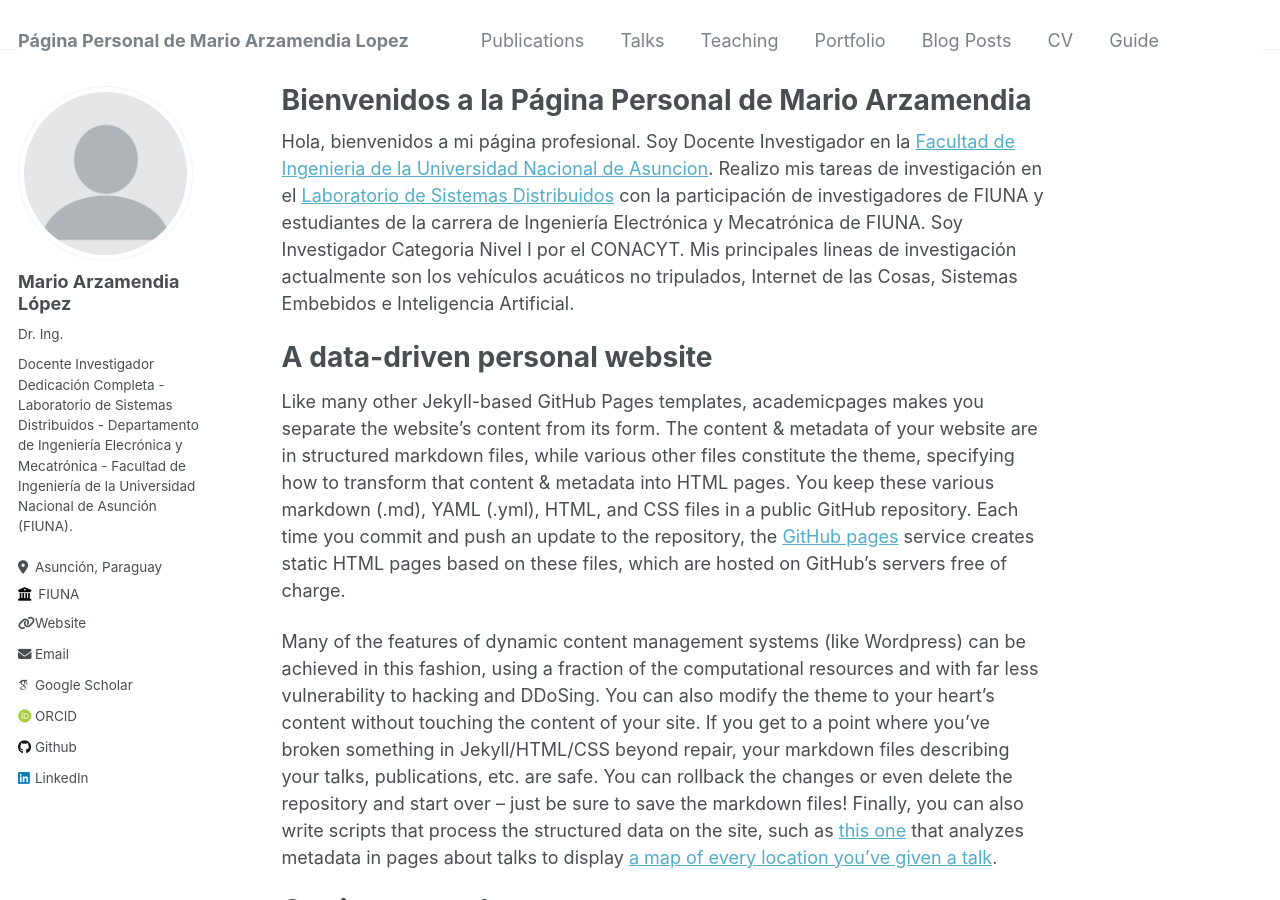
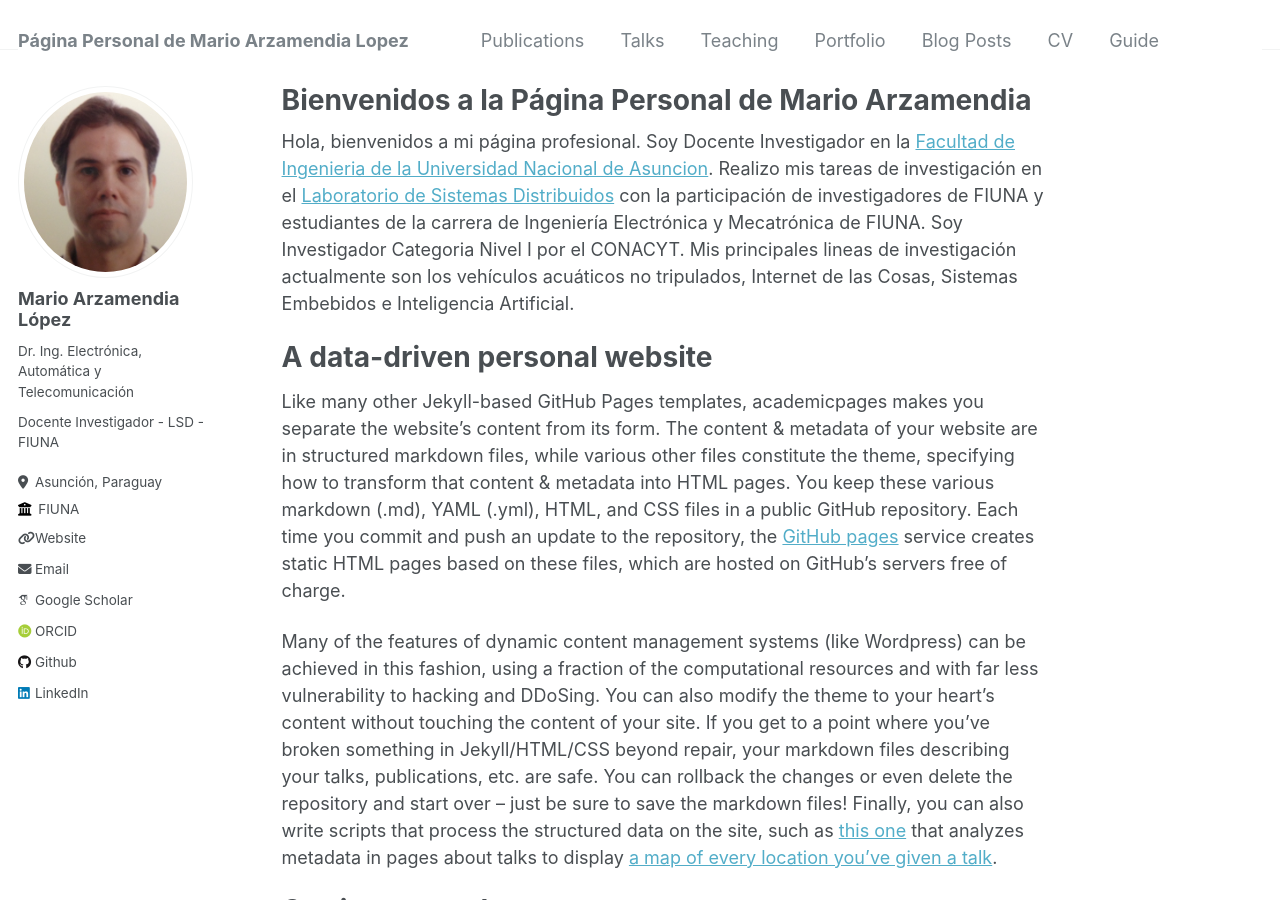
Before and after one commit to marzlop/marzlop.github.io, a Jekyll site: the page built from _pages/about.md, in a window 1280 px wide and 900 px high. Built offline with Jekyll 4.4.1, drawn with Linux system fonts in a browser that asks for light colours; some web fonts are replaced.

Commit message:
Update _config.yml
Carga foto, actualizacion orcid, mail y url

```diff
--- a/_config.yml
+++ b/_config.yml
@@ -21,20 +21,20 @@ repository               : "marzlop/mar.github.io"
 #               Additional customization can be done by editing /_includes/author-profile.html
 author:
   # Biographic information
-  avatar           : "profile.png"
+  avatar           : "FotoCarnet4.jpg"
   name             : "Mario Arzamendia López"
-  pronouns         : "Dr. Ing." # example: "she/her"
-  bio              : "Docente Investigador Dedicación Completa - Laboratorio de Sistemas Distribuidos - Departamento de Ingeniería Elecrónica y Mecatrónica - Facultad de Ingeniería de la Universidad Nacional de Asunción (FIUNA)."
+  pronouns         : "Dr. Ing. Electrónica, Automática y Telecomunicación" # example: "she/her"
+  bio              : "Docente Investigador - LSD - FIUNA"
   location         : "Asunción, Paraguay"
   employer         : "FIUNA"
-  uri              : "www.ing.una.py" # URL
-  email            : "none@example.org"
+  uri              : "https://www.ing.una.py" # URL
+  email            : "marzamendiałing.una.py"
 
   # Academic websites
   arxiv            : # URL - Update with the correct link to your profile
   googlescholar    : "https://scholar.google.com/citations?user=mdptdt4AAAAJ&hl"
   impactstory      : # URL
-  orcid            : "http://orcid.org/yourorcidurl"
+  orcid            : "https://orcid.org/0000-0002-6486-8402"
   pubmed           : # "https://www.ncbi.nlm.nih.gov/pubmed/?term=john+snow"
   researchgate     : # URL
 
```
